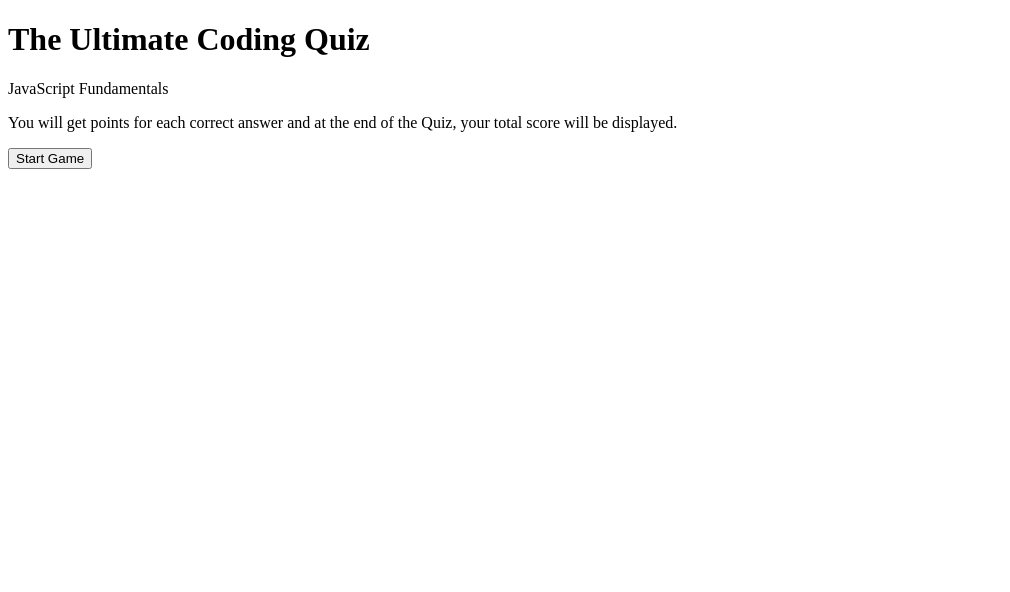
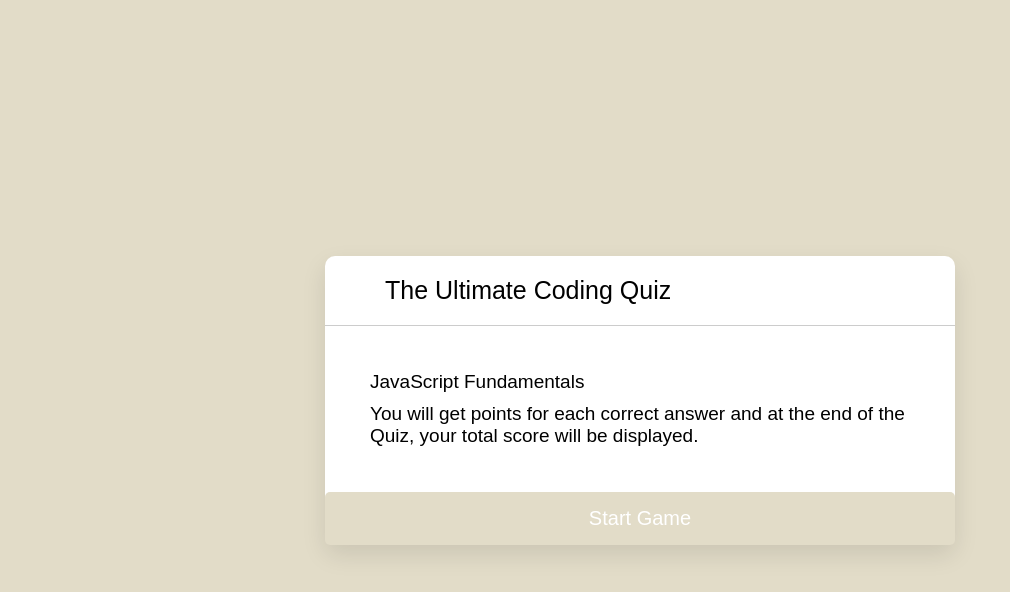
Before and after one commit to Holgersend/Quiz-javaScript, a plain HTML site: page index.html in a window 1280 px wide. Shown: the whole page, without its empty margins (0-1010 px from the left). Drawn offline with Linux system fonts and the light colour scheme.

Commit message:
style
added declarations  to the class selectors

```diff
--- a/index.html
+++ b/index.html
@@ -13,7 +13,7 @@
             <p class="title">JavaScript Fundamentals <span></span></p>
             <p class="about">You will get points for each correct answer and at the end of the Quiz, your total score will be displayed. <span></span></p>
             </div>
-            <button class="styart-btn">Start Game</button>
+            <button class="start-btn">Start Game</button>
         </div>
     </div>
     </body>
--- a/style.css
+++ b/style.css
@@ -0,0 +1,49 @@
+* {
+    margin: 0;
+    padding: 0;
+    box-sizing: border-box;
+    font-family: "Poppins", sans-serif;
+}
+body {
+    display: flex;
+    padding: 0 10px;
+    min-height: 100vh;
+    align-items: center;
+    justify-content: center;
+    background: #e2dcc8;
+}
+.wrapper {
+    width: 630px;
+    background: #fff;
+    border-radius: 10px;
+    box-shadow: 0 10px 25px rgba(0, 0, 0, 0.1);
+}
+.wrapper h1 {
+    font-size: 25px;
+    font-weight: 500;
+    padding: 20px 25px 20px 60px;
+    border-bottom: 1px solid #ccc;
+}
+.wrapper .content {
+    margin: 45px 45px 45px 45px;
+}
+
+.content p {
+    font-size: 19px;
+    margin-bottom: 10px;
+}
+.wrapper .start-btn {
+    width: 100%;
+    border: none;
+    cursor: pointer;
+    color: #fff;
+    outline: none;
+    padding: 15px 0;
+    font-size: 20px;
+    border-radius: 5px;
+    background: #e2dcc8;
+    transition: all 0.3s ease;
+}
+.wrapper .start-btn:hover {
+    background: #5ac62f;
+}
```
